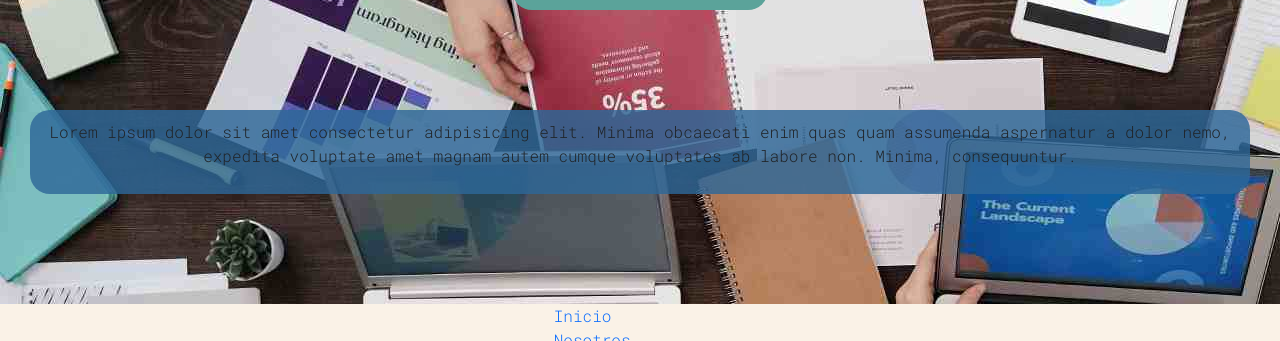
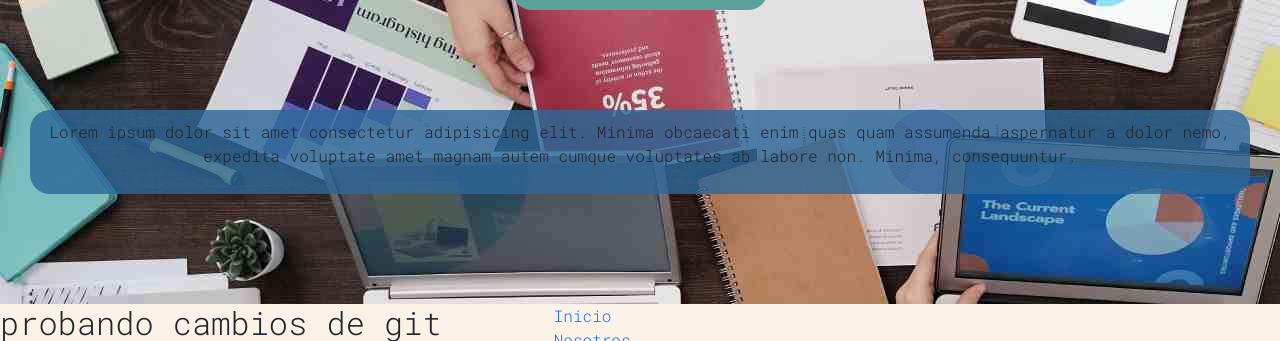
Before and after one commit to juliparedes1/EntregaFinal-ParedesJulian, a plain HTML site: page index.html in a window 1280 px wide. Shown: the part 620-961 px from the top of the page. Drawn offline with nearby package versions, Linux system fonts and the light colour scheme.

Commit message:
probando cambios

```diff
--- a/index.html
+++ b/index.html
@@ -41,6 +41,11 @@
                     Minima, consequuntur.</p>
             </article>
         </section>
+        <section>
+            <div>
+                <h2>probando cambios de git</h2>
+            </div>
+        </section>
     </main>
 
     <footer>
```
